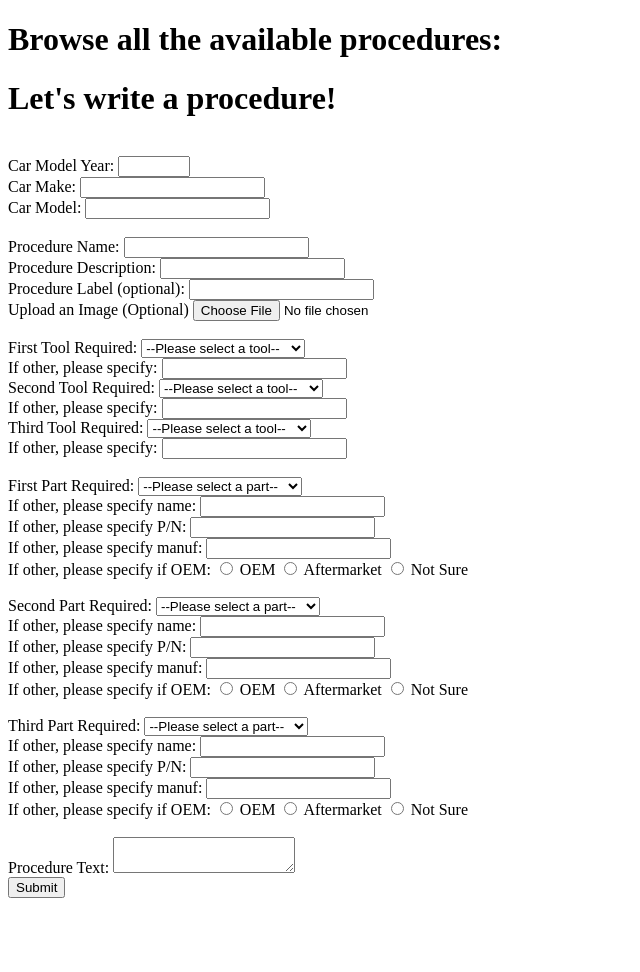
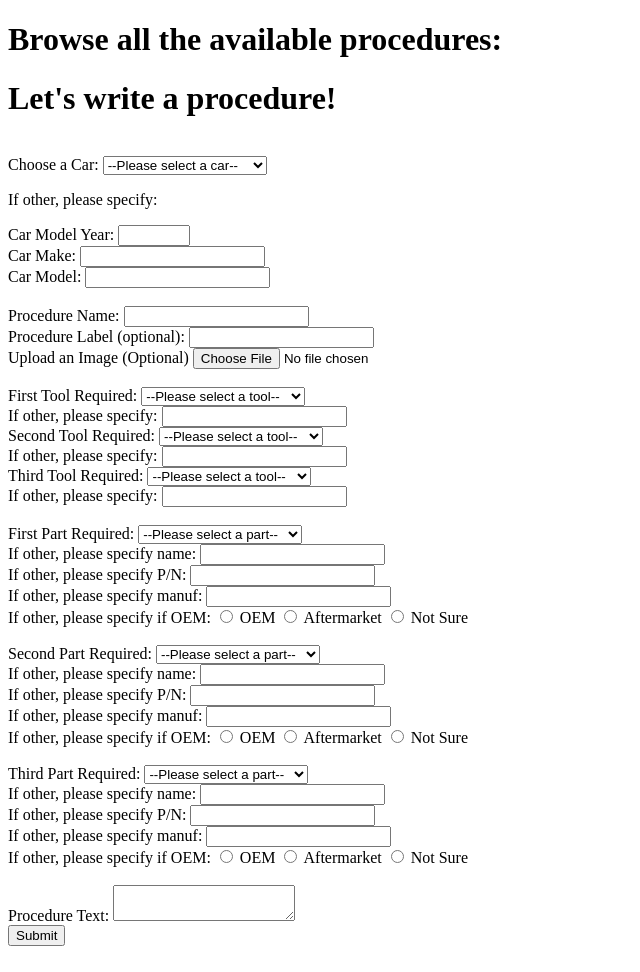
Before and after one commit to alexpsimone/shop-cat, a Flask app: page /home in a window 1280 px wide. Shown: the whole page, without its empty margins (0-640 px from the left). Before the commit the page ends 898 px from the top, so only its background shows below. Run offline with Flask 2, Linux system fonts and the light colour scheme; data that the repository does not hold is empty; some libraries are stand-ins or nearby versions.

Commit message:
added post request to process all the form data and create new objects. issue with route, need to debug.

```diff
--- a/crud.py
+++ b/crud.py
@@ -145,6 +145,12 @@ def create_procedure_car(proc, car):
     return proc_car
 
 
+def get_cars():
+    """Return all cars."""
+
+    return Car.query.all()
+
+
 def get_procedures():
     """Return all procedures."""
 
--- a/model.py
+++ b/model.py
@@ -121,9 +121,6 @@ class Part(db.Model):
                         autoincrement = True)
     name = db.Column(db.String(25), nullable = False)
     part_img = db.Column(db.String(50))
-    # part_num_id = db.Column(db.Integer, db.ForeignKey('part_nums.part_num_id'))
-
-    # part_number = db.relationship('PartNum', backref = 'parts')
 
     def __repr__(self):
         return f'<Part part_id={self.part_id} name={self.name}>'
--- a/server.py
+++ b/server.py
@@ -25,11 +25,173 @@ def show_homepage():
     procedures = crud.get_procedures()
     tools = crud.get_tools()
     parts = crud.get_parts()
+    cars = crud.get_cars()
 
     return render_template('homepage.html',
                             procedures = procedures,
                             tools = tools,
-                            parts = parts)
+                            parts = parts,
+                            cars = cars)
+
+
+@app.route('/build-procedure.json', methods = ["POST"])
+def build_procedure():
+    """Build a procedure with the info given in the form."""
+
+    # First, create a new page.
+    new_page = crud.create_page(9.99,'newpath','procedure')
+
+    # Next, take the form data to create a procedure.
+    proc_name = request.form.get('proc_name')
+    proc_description = request.form.get('proc_text')
+    proc_label = request.form.get('proc_label')
+    proc_img = request.form.get('proc_img')
+
+    #######################################################
+    ### I need to attach a user to this! Need a session!###
+    #######################################################
+
+    # DELETE LATER.
+    new_user = crud.create_user('newusername', 'newpass', 'newname', 'nada')
+
+    new_proc = crud.create_procedure(proc_name,
+                                    proc_description,
+                                    proc_label,
+                                    proc_img,
+                                    new_user,
+                                    new_page
+                                    )
+
+    # Then, check if the user selected an existing car.
+    # If they did, then keep it handy, and don't create a new Car object.
+    # If they didn't, then double-check that the car is actually new.
+    # If it isn't, then select the corresponding existing car.
+    # Otherwise. create a new Car object with the new info.
+    car_req = request.form.get('car_req')
+
+    if car_req != 'other':
+        car_info = car_req.split('-')
+        car_model_year = int(car_info[0])
+        car_make = car_info[1]
+        car_model = car_info[2]
+        car = Car.query.filter_by(model_year = car_model_year) \
+                .filter_by(make = car_make).filter_by(model = car_model).one()
+    else:
+        car_model_year = request.form.get('car_model_year')
+        car_make = request.form.get('car_make')
+        car_model = request.form.get('car_model')
+
+        if Car.query.filter_by(model_year = car_model_year) \
+                .filter_by(make = car_make).filter_by(model = car_model).one() \
+                != None:
+            car = Car.query.filter_by(model_year = car_model_year) \
+                .filter_by(make = car_make).filter_by(model = car_model).one()
+        else:
+            car = crud.create_car(car_model, car_make, car_model_year)
+
+        crud.create_procedure_car(new_proc, car)
+
+    # Now, check if the user selected an existing tool.
+    # If they did, then keep it handy, and don't create a new Tool object.
+    # If they didn't, then double-check that the tool is actually new.
+    # If it isn't, then select the corresponding existing tool.
+    # Otherwise. create a new Tool object with the new info.
+    # Do this three times.
+    first_tool_req = request.form.get('first_tool_req')
+
+    if first_tool_req != 'other':
+        tool1 = Tool.query.filter_by(name = first_tool_req).one()
+    else:
+        tool_name = request.form.get('first_tool_other')
+        tool1 = crud.create_tool(tool_name)
+
+
+    second_tool_req = request.form.get('second_tool_req')
+
+    if second_tool_req != 'other':
+        tool2 = Tool.query.filter_by(name = second_tool_req).one()
+    else:
+        tool_name = request.form.get('second_tool_other')
+        tool2 = crud.create_tool(tool_name)
+
+
+    third_tool_req = request.form.get('third_tool_req')
+
+    if third_tool_req != 'other':
+        tool3 = Tool.query.filter_by(name = third_tool_req).one()
+    else:
+        tool_name = request.form.get('third_tool_other')
+        tool3 = crud.create_tool(tool_name)
+
+    crud.create_procedure_tool(new_proc, tool1)
+    crud.create_procedure_tool(new_proc, tool2)
+    crud.create_procedure_tool(new_proc, tool3)
+
+    # Now, check if the user selected an existing part.
+    # If they did, then keep it handy, and don't create a new Part object.
+        # This will also require a new PartNumber object.
+    # If they didn't, then double-check that the part is actually new.
+    # If it isn't, then select the corresponding existing part.
+    # Otherwise. create a new Part object with the new info.
+    # Do this three times.
+    first_part_req = request.form.get('first_part_req')
+
+    if first_part_req != 'other':
+        part1 = Part.query.filter_by(name = first_part_req).one()
+    else:
+        first_part_other_num = request.form.get('first_part_other_num')
+        first_part_other_manuf = request.form.get('first_part_other_manuf')
+        oem1 = request.form.get('oem1')
+        first_part_other_name = request.form.get('first_part_other_name')
+
+        crud.create_part_num(first_part_other_manuf,
+                             first_part_other_num,
+                             oem1,
+                             first_part_other_name)
+
+        part1 = crud.create_part(first_part_other_name, 'newpath')
+
+
+    second_part_req = request.form.get('second_part_req')
+
+    if second_part_req != 'other':
+        part2 = Part.query.filter_by(name = second_part_req).one()
+    else:
+        second_part_other_num = request.form.get('second_part_other_num')
+        second_part_other_manuf = request.form.get('second_part_other_manuf')
+        oem2 = request.form.get('oem2')
+        second_part_other_name = request.form.get('second_part_other_name')
+
+        crud.create_part_num(second_part_other_manuf,
+                             second_part_other_num,
+                             oem2,
+                             second_part_other_name)
+
+        part2 = crud.create_part(second_part_other_name, 'newpath')
+
+
+    third_part_req = request.form.get('third_part_req')
+
+    if third_part_req != 'other':
+        part3 = Part.query.filter_by(name = third_part_req).one()
+    else:
+        third_part_other_num = request.form.get('third_part_other_num')
+        third_part_other_manuf = request.form.get('third_part_other_manuf')
+        oem3 = request.form.get('oem3')
+        third_part_other_name = request.form.get('third_part_other_name')
+
+        crud.create_part_num(third_part_other_manuf,
+                             third_part_other_num,
+                             oem3,
+                             third_part_other_name)
+
+        part3 = crud.create_part(third_part_other_name, 'newpath')
+
+    crud.create_procedure_partpart(new_proc, part1)
+    crud.create_procedure_part(new_proc, part2)
+    crud.create_procedure_part(new_proc, part3)
+
+    return redirect('/home')
 
 
 @app.route('/procedure/<proc_id>')
--- a/templates/homepage.html
+++ b/templates/homepage.html
@@ -17,22 +17,29 @@
     </div>
     <div id= "app-title"></div>
 
-    <form action="/procedure">
+    <form action="/build-procedure" method="POST">
 
-        <br /><label>Car Model Year:</label>
-        <input type="number" min="1900" max="2020" name="car_model_year" required />
+        <br /><label>Choose a Car: </label>
+        <select name="car_req">
+            <option value="">--Please select a car--</option>
+            {% for car in cars %}
+            <option value="{{ car.model_year }}-{{ car.make }}-{{ car.model }}">{{ car.model_year }} {{ car.make }} {{ car.model }}</option>
+            {% endfor %}
+            <option value="other">Other (please specify)...</option>
+        </select>
+        <br /><p>If other, please specify: </p>
+        <label>Car Model Year:</label>
+        <input type="number" min="1900" max="2020" name="car_model_year" />
         <br /><label>Car Make: </label>
-        <input type="text" name="car_make" required />
+        <input type="text" name="car_make" />
         <br /><label>Car Model: </label>
-        <input type="text" name="car_model" required />
+        <input type="text" name="car_model" />
         <br />
 
         <br /><label>Procedure Name: </label>
         <input type="text" name="proc_name" required />
-        <br /><label>Procedure Description: </label>
-        <input type="text" name="proc_description" required />
         <br /><label>Procedure Label (optional): </label>
-        <input type="text" name="proc_label" />
+        <input type="text" name="proc_label" required />
         <br /><label>Upload an Image (Optional)</label>
         <input type="file" name="proc_img" />
         <br />
@@ -141,7 +148,7 @@
         <br />
 
         <br /><label>Procedure Text: </label>
-        <textarea name="proc_name" required></textarea>
+        <textarea name="proc_text" required></textarea>
 
         <br /><input type="submit"></input>
     </form>
```
